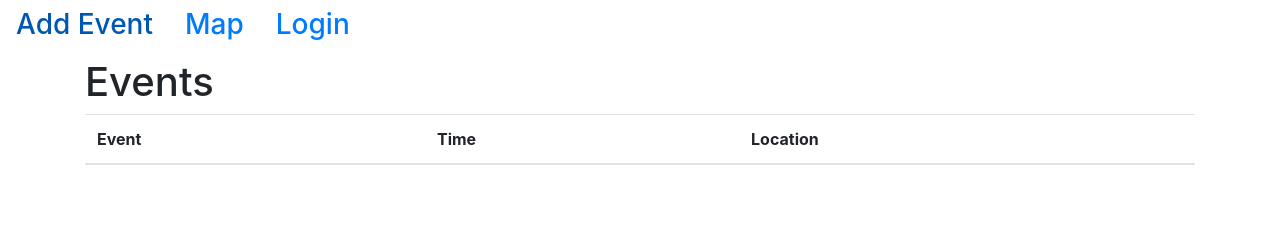
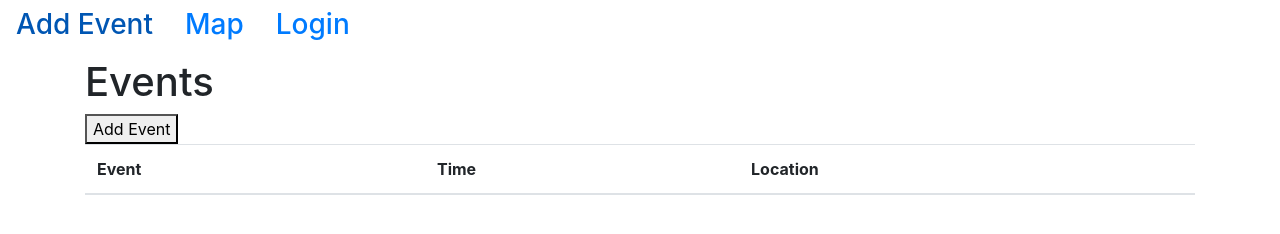
Before and after one commit to bitze003/Neighborly, a plain HTML site: page index.html in a window 1280 px wide. Drawn offline with nearby package versions, Linux system fonts and the light colour scheme.

Commit message:
addedeventbutton

```diff
--- a/index.html
+++ b/index.html
@@ -58,6 +58,7 @@
                             </div>
 
                         </div>
+                        <button id="addEvent" onclick="div_show()">Add Event</button>
 
                     </div>
                 </div>
```
